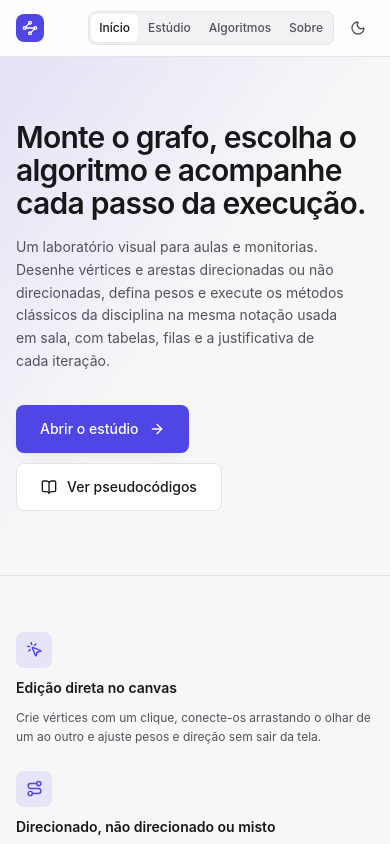
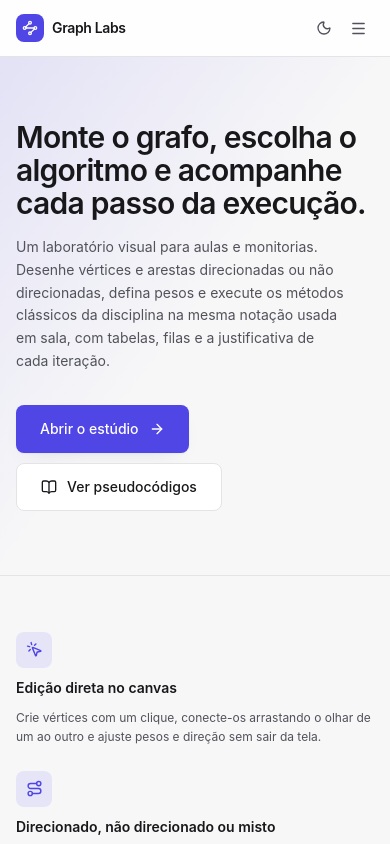
Before and after one commit to arturbomtempo-dev/graph-labs, a React (Vite) app: page / in a window 390 px wide. Shown: the top 844 px of the page. Built offline with nearby package versions, Linux system fonts and the light colour scheme.

Commit message:
feat: add mobile menu toggle and improve navigation accessibility

```diff
--- a/src/components/AppShell/index.tsx
+++ b/src/components/AppShell/index.tsx
@@ -1,7 +1,9 @@
 import { Footer } from '@/components/Footer';
+import { IconButton } from '@/components/IconButton';
 import { ThemeToggle } from '@/components/ThemeToggle';
 import { cn } from '@/lib/utils/cn';
-import { Waypoints } from 'lucide-react';
+import { Menu, Waypoints, X } from 'lucide-react';
+import { useEffect, useState } from 'react';
 import { NavLink, Outlet, useLocation } from 'react-router-dom';
 
 const navigation = [
@@ -14,6 +16,16 @@ const navigation = [
 export function AppShell() {
     const { pathname } = useLocation();
     const isStudio = pathname.startsWith('/estudio');
+    const [menuOpen, setMenuOpen] = useState(false);
+
+    useEffect(() => {
+        if (!menuOpen) return;
+        const handleKeyDown = (event: KeyboardEvent) => {
+            if (event.key === 'Escape') setMenuOpen(false);
+        };
+        window.addEventListener('keydown', handleKeyDown);
+        return () => window.removeEventListener('keydown', handleKeyDown);
+    }, [menuOpen]);
 
     return (
         <div className="flex min-h-dvh flex-col">
@@ -23,12 +35,12 @@ export function AppShell() {
                         <span className="bg-brand text-brand-ink flex size-7 items-center justify-center rounded-lg">
                             <Waypoints size={16} />
                         </span>
-                        <span className="text-ink hidden text-sm font-semibold tracking-tight sm:block">
+                        <span className="text-ink text-sm font-semibold tracking-tight">
                             Graph Labs
                         </span>
                     </NavLink>
 
-                    <nav className="bg-surface-sunken border-line no-scrollbar ml-auto flex min-w-0 items-center gap-0.5 overflow-x-auto rounded-lg border p-0.5">
+                    <nav className="bg-surface-sunken border-line ml-auto hidden items-center gap-0.5 rounded-lg border p-0.5 md:flex">
                         {navigation.map((item) => (
                             <NavLink
                                 key={item.to}
@@ -36,7 +48,7 @@ export function AppShell() {
                                 end={item.end}
                                 className={({ isActive }) =>
                                     cn(
-                                        'shrink-0 rounded-[6px] px-2 py-1.5 text-xs font-medium whitespace-nowrap transition-all duration-150 sm:px-3',
+                                        'shrink-0 rounded-[6px] px-3 py-1.5 text-xs font-medium whitespace-nowrap transition-all duration-150',
                                         isActive
                                             ? 'bg-surface text-ink shadow-soft'
                                             : 'text-ink-soft hover:text-ink'
@@ -48,9 +60,58 @@ export function AppShell() {
                         ))}
                     </nav>
 
-                    <ThemeToggle />
+                    <div className="ml-auto flex items-center gap-0.5 md:ml-0">
+                        <ThemeToggle />
+                        <IconButton
+                            className="md:hidden"
+                            size="sm"
+                            label={menuOpen ? 'Fechar menu' : 'Abrir menu'}
+                            aria-expanded={menuOpen}
+                            aria-controls="menu-mobile"
+                            icon={menuOpen ? <X size={17} /> : <Menu size={17} />}
+                            onClick={() => setMenuOpen((open) => !open)}
+                        />
+                    </div>
                 </div>
+
+                {menuOpen ? (
+                    <nav
+                        id="menu-mobile"
+                        className="border-line bg-surface shadow-pop absolute inset-x-0 top-14 border-b py-2 md:hidden"
+                    >
+                        <ul className="mx-auto flex w-full max-w-[1600px] flex-col gap-0.5 px-1 sm:px-3">
+                            {navigation.map((item) => (
+                                <li key={item.to}>
+                                    <NavLink
+                                        to={item.to}
+                                        end={item.end}
+                                        onClick={() => setMenuOpen(false)}
+                                        className={({ isActive }) =>
+                                            cn(
+                                                'block rounded-lg px-3 py-2.5 text-sm font-medium transition-colors duration-150',
+                                                isActive
+                                                    ? 'bg-brand/10 text-brand'
+                                                    : 'text-ink-soft hover:bg-surface-sunken hover:text-ink'
+                                            )
+                                        }
+                                    >
+                                        {item.label}
+                                    </NavLink>
+                                </li>
+                            ))}
+                        </ul>
+                    </nav>
+                ) : null}
             </header>
+
+            {menuOpen ? (
+                <button
+                    aria-hidden
+                    tabIndex={-1}
+                    onClick={() => setMenuOpen(false)}
+                    className="bg-ink/20 fixed inset-0 top-14 z-20 cursor-default md:hidden"
+                />
+            ) : null}
 
             <main className="flex flex-1 flex-col">
                 <Outlet />
```
